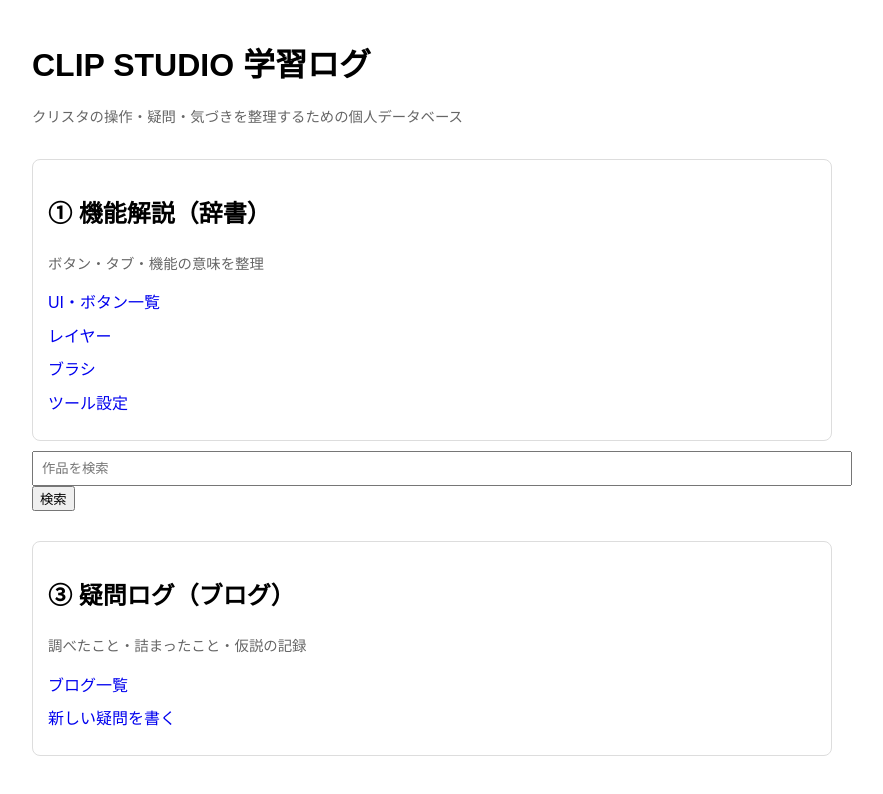
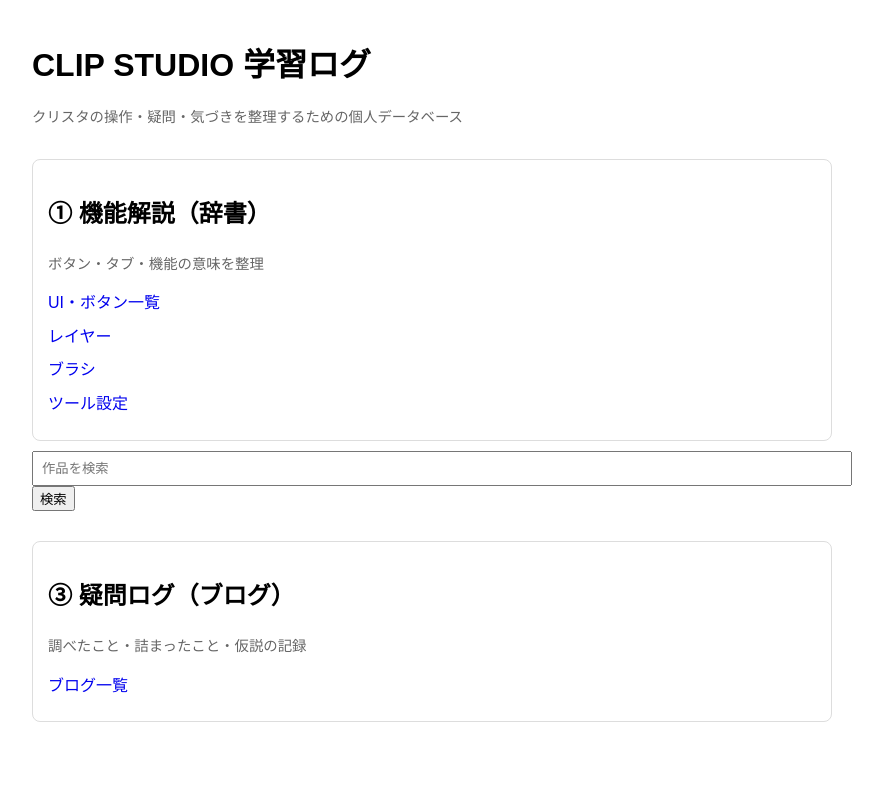
Before and after one commit to Azaleacreativeroom888/clipstudioazalea, a plain HTML site: page index.html in a window 1280 px wide. Shown: the whole page, without its empty margins (208-1091 px from the left). Drawn offline with Linux system fonts and the light colour scheme.

Commit message:
Update index.html

```diff
--- a/index.html
+++ b/index.html
@@ -69,7 +69,6 @@
     <p class="note">調べたこと・詰まったこと・仮説の記録</p>
 
     <a href="blog.html">ブログ一覧</a>
-    <a href="new.html">新しい疑問を書く</a>
   </div>
 
 </body>
```
